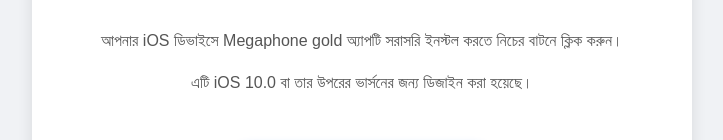
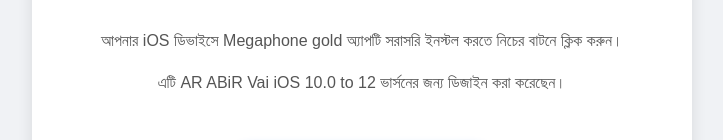
Before and after one commit to ARS-termux-zone2017/golden-megaphone, a plain HTML site: page index.html in a window 1280 px wide. Shown: the part 302-442 px from the top of the page, without its empty margins (278-1001 px from the left). Drawn offline with Linux system fonts and the light colour scheme.

Commit message:
Update index.html

```diff
--- a/index.html
+++ b/index.html
@@ -64,7 +64,7 @@
         <h1>Megaphone gold অ্যাপ ইনস্টল করুন</h1>
         <img src="https://raw.githubusercontent.com/ARS-termux-zone2017/golden-megaphone/refs/heads/main/icon/1024x1024bb.png" alt="Megaphone Icon" class="app-icon">
         <p>আপনার iOS ডিভাইসে Megaphone gold অ্যাপটি সরাসরি ইনস্টল করতে নিচের বাটনে ক্লিক করুন।</p>
-        <p>এটি iOS 10.0 বা তার উপরের ভার্সনের জন্য ডিজাইন করা হয়েছে।</p>
+        <p>এটি AR ABiR Vai iOS 10.0 to 12 ভার্সনের জন্য ডিজাইন করা করেছেন।</p>
 
         <!-- এই হলো ইনস্টল লিংক, এটি manifest.plist ফাইলকে নির্দেশ করে -->
         <a href="itms-services://?action=download-manifest&url=https://raw.githubusercontent.com/ARS-termux-zone2017/golden-megaphone/refs/heads/main/manifests/manifest.plist" class="install-link">
```
